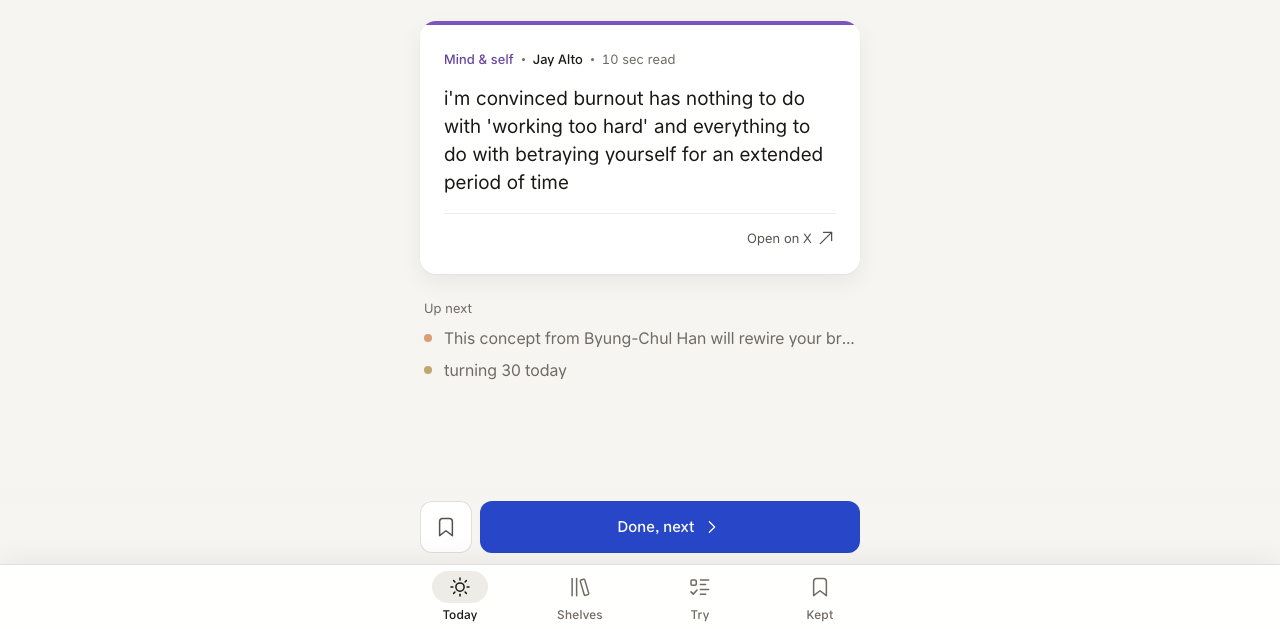
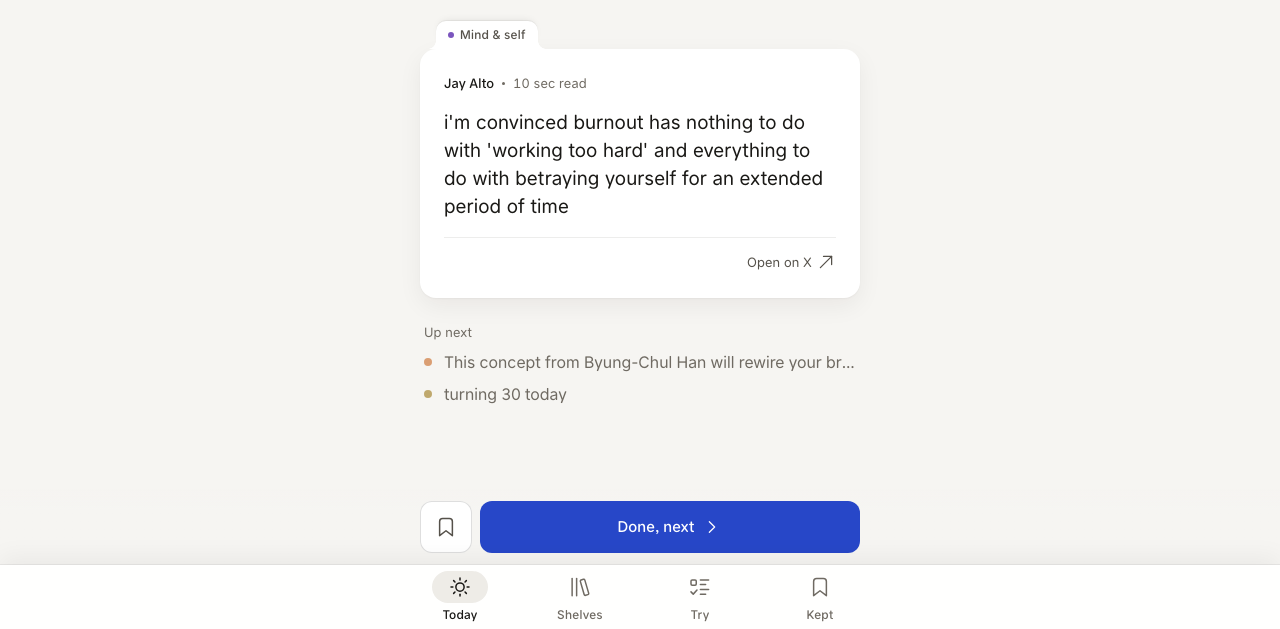
Before and after one commit to atharvapahilwan1/life-shelf, a plain HTML site: page index.html in a window 1280 px wide. Shown: the part 171-800 px from the top of the page. Drawn offline with Linux system fonts and the light colour scheme.

Commit message:
Bring back the card tab, cut from the card itself
Co-Authored-By: Claude Opus 5.5 <noreply@anthropic.com>

```diff
--- a/index.html
+++ b/index.html
@@ -146,11 +146,18 @@ svg.i-sm{width:20px;height:20px}
 .progress span.on::after{transform:scaleX(1)}
 .progress span.here{background:color-mix(in srgb,var(--accent) 24%,transparent)}
 
-/* The reading card: an index card with its shelf's color printed along the top edge (signature) */
-.card{position:relative;background:var(--card);border-radius:var(--r-lg);box-shadow:var(--e-2);overflow:clip;
-  padding:var(--s6);padding-top:calc(var(--s6) + 4px);display:grid;gap:var(--s4)}
-.card::before{content:"";position:absolute;left:0;right:0;top:0;height:4px;background:var(--th)}
-.card .who .thn{flex:none;color:color-mix(in srgb,var(--th) 82%,#000);font-weight:500}
+/* The reading card: an index card with a divider tab cut from the same card (signature).
+   The tab is the card's own white, joined by two small inside curves, with a printed dot and label. */
+.card{position:relative;background:var(--card);border-radius:var(--r-lg);box-shadow:var(--e-2);
+  padding:var(--s6);margin-top:28px;display:grid;gap:var(--s4)}
+.card .tab{position:absolute;left:var(--s4);top:-28px;height:29px;padding:0 var(--s3) 1px;
+  background:var(--card);border-radius:10px 10px 0 0;box-shadow:0 -1px 0 rgba(26,25,22,.05),0 -4px 10px -6px rgba(26,25,22,.16);
+  clip-path:inset(-12px -12px 1px -12px);
+  display:flex;align-items:center;gap:6px;color:var(--ink-2);white-space:nowrap}
+.card .tab::before,.card .tab::after{content:"";position:absolute;bottom:1px;width:8px;height:8px}
+.card .tab::before{left:-8px;background:radial-gradient(circle at 0 0,transparent 7.5px,var(--card) 8px)}
+.card .tab::after{right:-8px;background:radial-gradient(circle at 100% 0,transparent 7.5px,var(--card) 8px)}
+.card .tab i{width:6px;height:6px;border-radius:50%;background:var(--th);flex:none}
 .card .who{display:flex;align-items:center;gap:var(--s2);color:var(--ink-3);min-width:0}
 .card .who b{color:var(--ink);font-weight:500;overflow:hidden;text-overflow:ellipsis;white-space:nowrap;min-width:0}
 .card .who .dot{width:3px;height:3px;border-radius:50%;background:var(--ink-3);flex:none}
@@ -441,7 +448,8 @@ function postCard(p,{animate}={}){
   const T=th(p),s=mk(p.id),text=clean(p.t),long=text.length>440,open=expanded.has(p.id);
   const paras=text.split(/\n{2,}/).map(x=>x.trim()).filter(Boolean);
   const card=h("article",{class:"card"+(animate?" "+animate:""),style:`--th:var(--tab-${p.th})`,"aria-label":"Post by "+(p.n||p.h)},
-    h("div",{class:"who t-caption"},h("span",{class:"thn"},T.label),h("i",{class:"dot"}),h("b",{},p.n||"@"+p.h),h("i",{class:"dot"}),h("span",{class:"rt num"},readTime(p))),
+    h("div",{class:"tab t-micro"},h("i",{"aria-hidden":"true"}),T.label),
+    h("div",{class:"who t-caption"},h("b",{},p.n||"@"+p.h),h("i",{class:"dot"}),h("span",{class:"rt num"},readTime(p))),
     h("div",{class:"post t-read"+(long&&!open?" clamp":"")},paras.map(x=>h("p",{},x))),
     p.q?h("div",{class:"quote t-body"},p.qb?h("span",{class:"qb t-caption"},"Quoting @"+p.qb):null,h("p",{},clean(p.q).slice(0,open?4000:280)+(!open&&clean(p.q).length>280?"…":""))):null,
     long?h("button",{class:"more t-label",onclick:()=>{open?expanded.delete(p.id):expanded.add(p.id);render()},"aria-expanded":String(open)},open?"Show less":"Keep reading",icon(open?"left":"down","i i-sm")):null,
--- a/sw.js
+++ b/sw.js
@@ -1,4 +1,4 @@
-const C="life-shelf-075011c550",SHELL=["./", "index.html", "manifest.webmanifest", "icon-192-v2.png", "icon-512-v2.png", "apple-touch-icon.png", "fonts/allo-Regular.woff2", "fonts/allo-Medium.woff2", "fonts/allo-SemiBold.woff2"];
+const C="life-shelf-3d7bd11e23",SHELL=["./", "index.html", "manifest.webmanifest", "icon-192-v2.png", "icon-512-v2.png", "apple-touch-icon.png", "fonts/allo-Regular.woff2", "fonts/allo-Medium.woff2", "fonts/allo-SemiBold.woff2"];
 self.addEventListener("install",e=>{e.waitUntil(caches.open(C).then(c=>c.addAll(SHELL)));self.skipWaiting()});
 self.addEventListener("activate",e=>{e.waitUntil(caches.keys().then(k=>Promise.all(k.filter(x=>x!==C).map(x=>caches.delete(x)))).then(()=>self.clients.claim()))});
 self.addEventListener("fetch",e=>{const u=new URL(e.request.url);if(e.request.method!=="GET"||u.origin!==location.origin)return;
```
